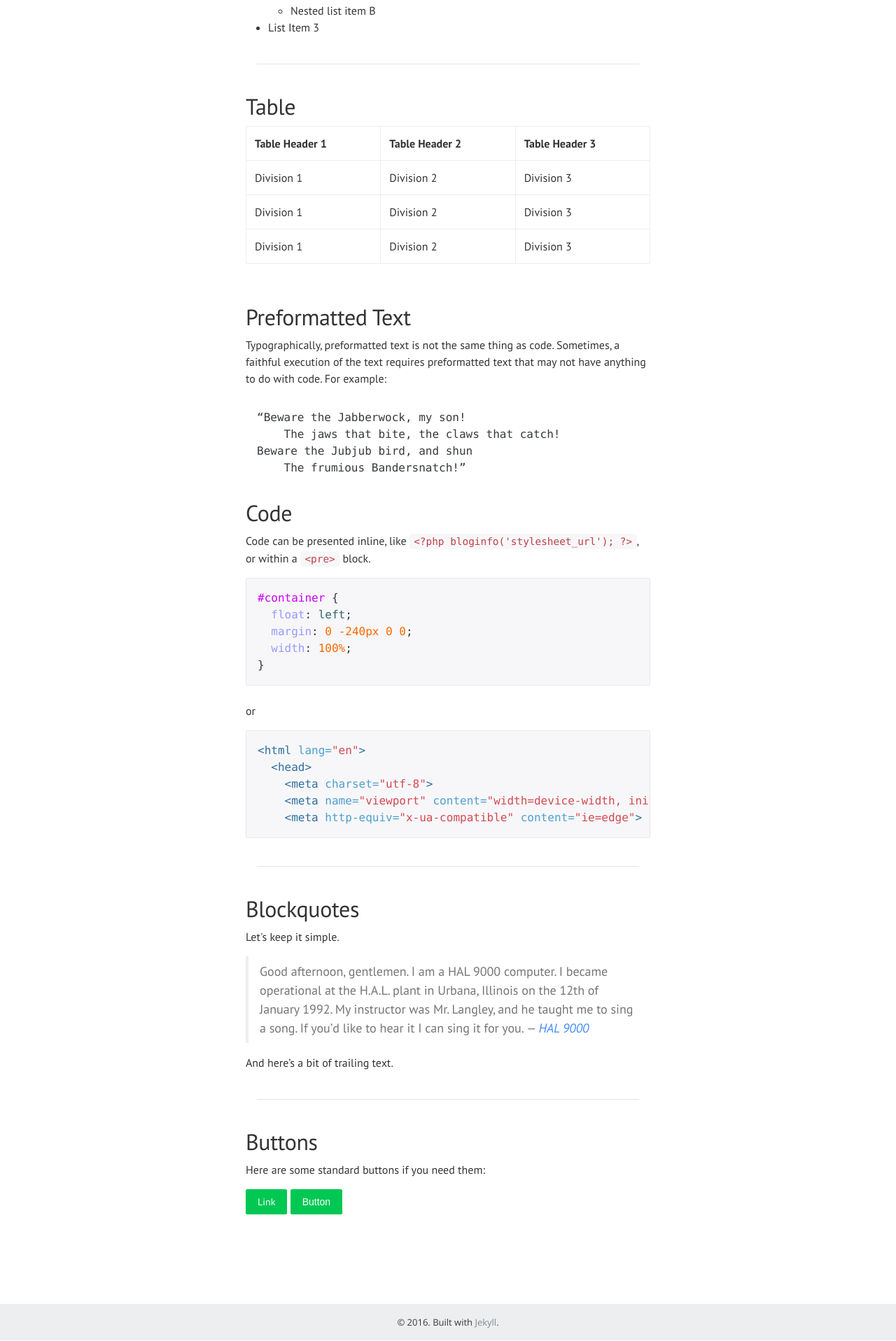
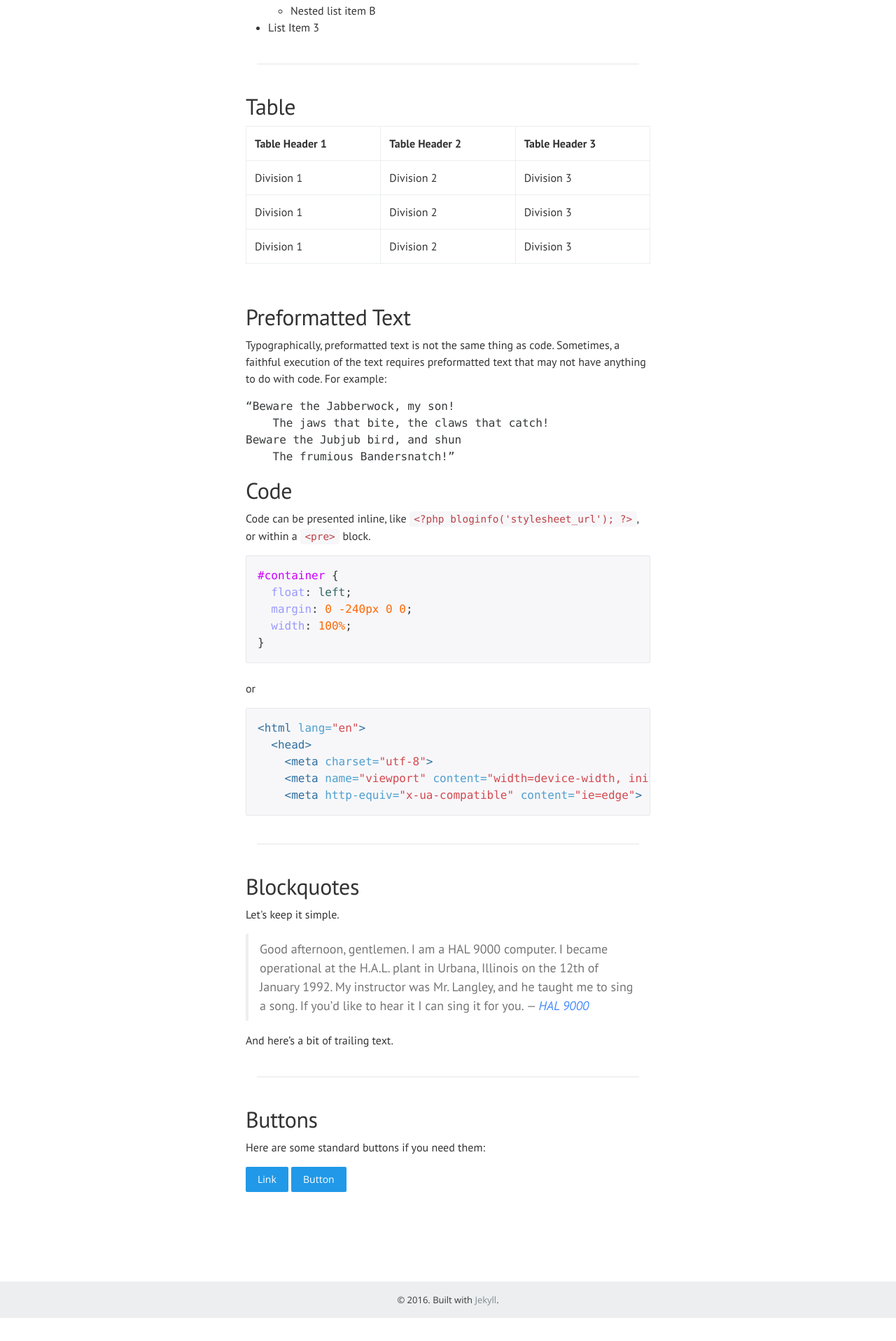
Before and after one commit to jefx07/jefx07.github.io, a Jekyll site: the page built from test_2.md, in a window 1280 px wide. Shown: the part 1491-3408 px from the top of the page at 70% size. Built offline with Jekyll 4.4.1, drawn with Linux system fonts in a browser that asks for light colours; after the commit the page ends 3376 px from its top, so only the background shows below that.

Commit message:
small tweaks

```diff
--- a/_includes/footer.html
+++ b/_includes/footer.html
@@ -1,5 +1,5 @@
 
-    <footer id="colophon" class="site-footer" role="contentinfo">
+    <footer id="colophon" class="site-footer">
       <div class="container text-center">
         <p class="footer-text">&copy; {{ site.time | date:"%Y" }}. Built with <a href="http://jekyllrb.com/" rel="nofollow">Jekyll</a>.</p>
       </div>
--- a/_includes/header.html
+++ b/_includes/header.html
@@ -15,7 +15,7 @@
   </head>
   <body>
     <a class="skip-navigation" href="#content">Skip to main content</a>
-    <header id="top" class="navbar navbar-dark navbar-bg" role="banner">
+    <header id="top" class="navbar navbar-dark navbar-bg">
       <div class="container">
         <a class="navbar-brand" href="{{ site.baseurl }}/">{{ site.title | escape }}</a>
         <nav class="navbar-nav right">
--- a/_layouts/default.html
+++ b/_layouts/default.html
@@ -1,5 +1,5 @@
 {% include header.html %}
-    <main id="content" class="container" role="main" tabindex="-1">
+    <main id="content" class="container" tabindex="-1">
       {{ content }}
     </main>
 {% include footer.html %}
--- a/_sass/scss/_buttons.scss
+++ b/_sass/scss/_buttons.scss
@@ -4,21 +4,22 @@
 
 .button {
   display: inline-block;
+  white-space: nowrap;
+  vertical-align: middle;
+  margin: 0 0 0.5rem 0;
+  padding: 0.5rem 1rem;
+  font-family: $font-family-sans-serif;
+  font-size: 0.875rem;
   font-weight: normal;
   line-height: 1.2857142;
   text-align: center;
-  white-space: nowrap;
-  vertical-align: middle;
+  border: 1px solid transparent;
+  border-radius: 0.125rem;
   cursor: pointer;
   -webkit-user-select:none;
   -moz-user-select:none;
   -ms-user-select:none;
   user-select: none;
-  border: 1px solid transparent;
-  margin: 0 0 0.5rem 0;
-  padding: 0.5rem 1rem;
-  font-size: 0.875rem;
-  border-radius: 0.125rem;
   -webkit-tap-highlight-color: rgba(0, 0, 0, 0);
 
   &,
@@ -54,35 +55,30 @@
 
 .button {
   color: #fff;
-  background-color: #00c853;
-  border-color: #00c853;
+  background-color: #2199e8;
 
   &:hover,
   &:focus {
     color: #fff;
-    background-color: #43a047;
-    border-color: #43a047;
+    background-color: #1583cc;
   }
 
   &:active {
     color: #fff;
-    background-color: #43a047;
-    border-color: #43a047;
+    background-color: #1583cc;
     background-image: none;
 
     &:hover,
     &:focus {
       color: #fff;
-      background-color: darken(#00c853, 17%);
-      border-color: darken(#00c853, 17%);
+      background-color: darken(#2199e8, 17%);
     }
   }
 
   &:disabled {
     &:hover,
     &:focus {
-      background-color: #00c853;
-      border-color: #00c853;
+      background-color: #2199e8;
     }
   }
 }
--- a/_sass/scss/_code.scss
+++ b/_sass/scss/_code.scss
@@ -37,7 +37,7 @@ pre {
   display: block;
   margin-top: 0;
   margin-bottom: 1rem;
-  padding: 1rem;
+//  padding: 1rem;
   font-size: 1em;
   line-height: $line-height-base;
   color: $pre-color;
--- a/css/styles.scss
+++ b/css/styles.scss
@@ -48,6 +48,7 @@ ol, ul {
 .navbar {
   font-family: 'Noto Sans', arial, sans-serif;
   font-weight: 400;
+  -webkit-tap-highlight-color: rgba(0, 0, 0, 0);
 }
 
 .navbar-bg {
```
